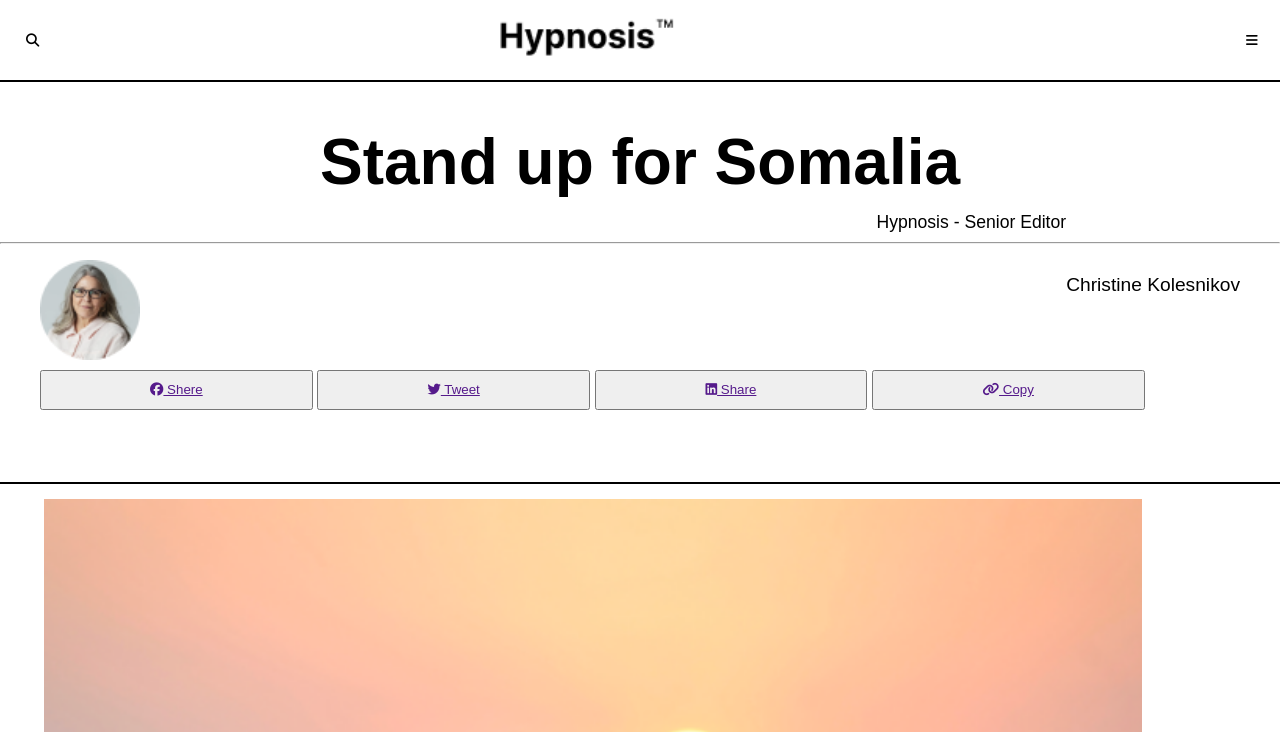
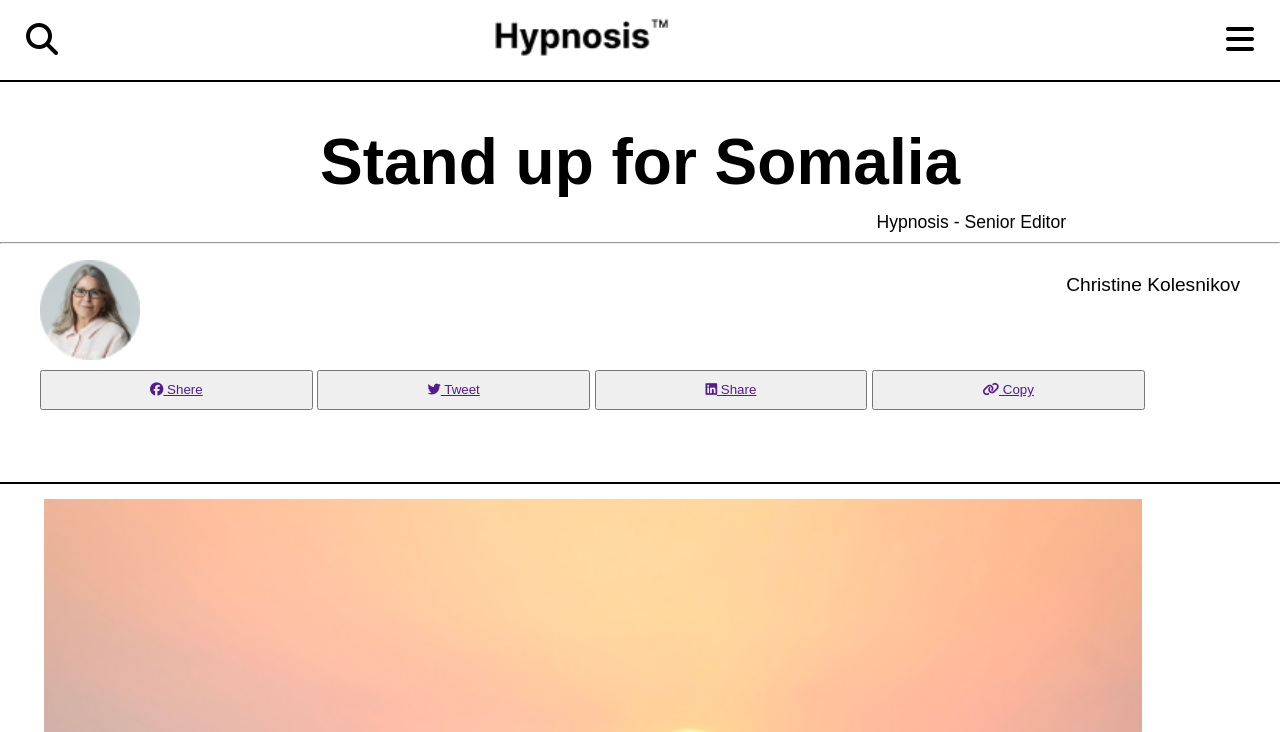
Before and after one commit to Albinpirela/Hypnosis, a website: page index.html in a window 1280 px wide. Shown: the top 732 px of the page. Drawn offline with Linux system fonts and the light colour scheme; a web font is replaced by a local one.

Commit message:
change some size of nav

```diff
--- a/styles.css
+++ b/styles.css
@@ -38,11 +38,12 @@ body {
 .searchbox-a {
   border: none;
   background-color: #fff;
+  font-size: 2em;
 }
 
 .title {
   position: relative;
-  right: 45px;
+  right: 50px;
   width: 50%;
   height: 50px;
 }
@@ -62,8 +63,9 @@ body {
   height: 40px;
   border: none;
   background-color: #fff;
-  right: 20px;
+  right: 40px;
   top: 20px;
+  font-size: 2em;
 }
 
 .headerbox {
```
